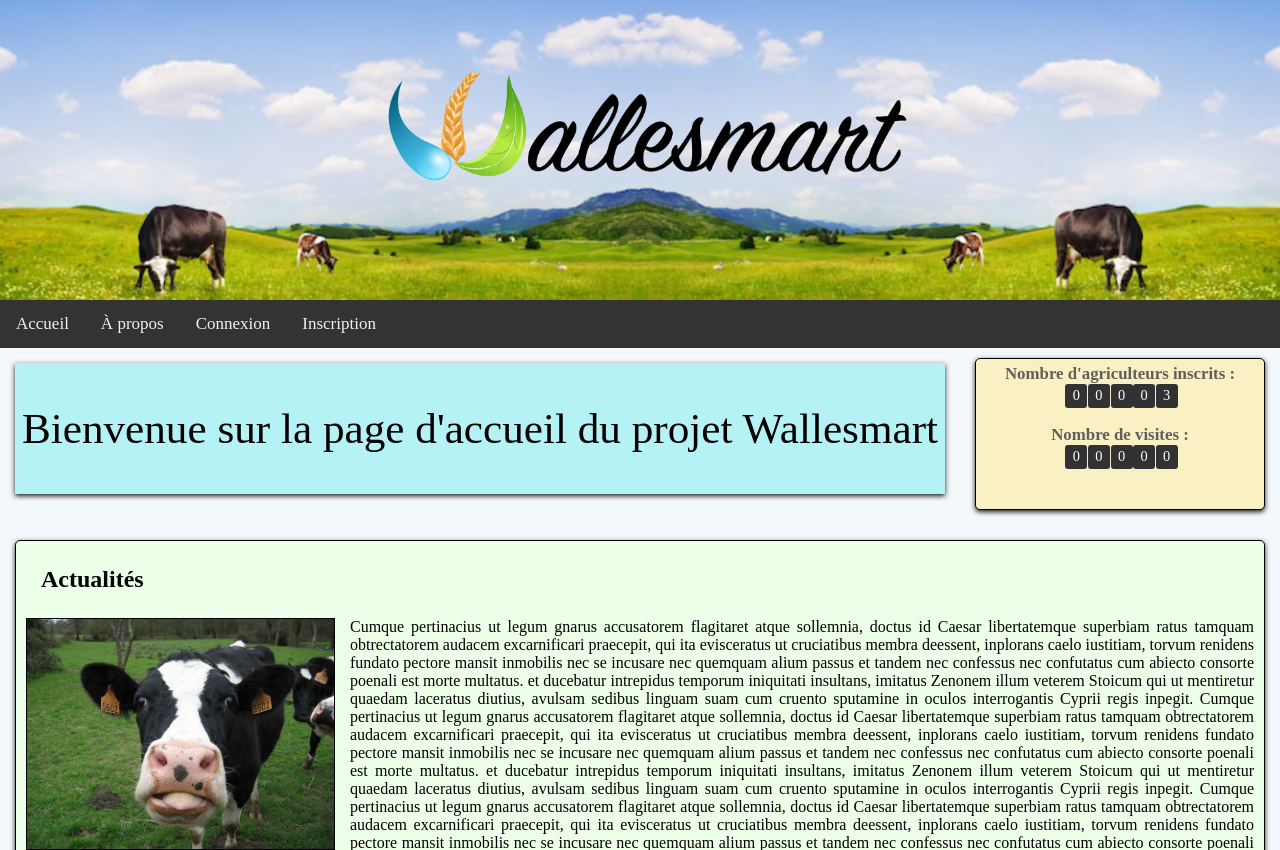
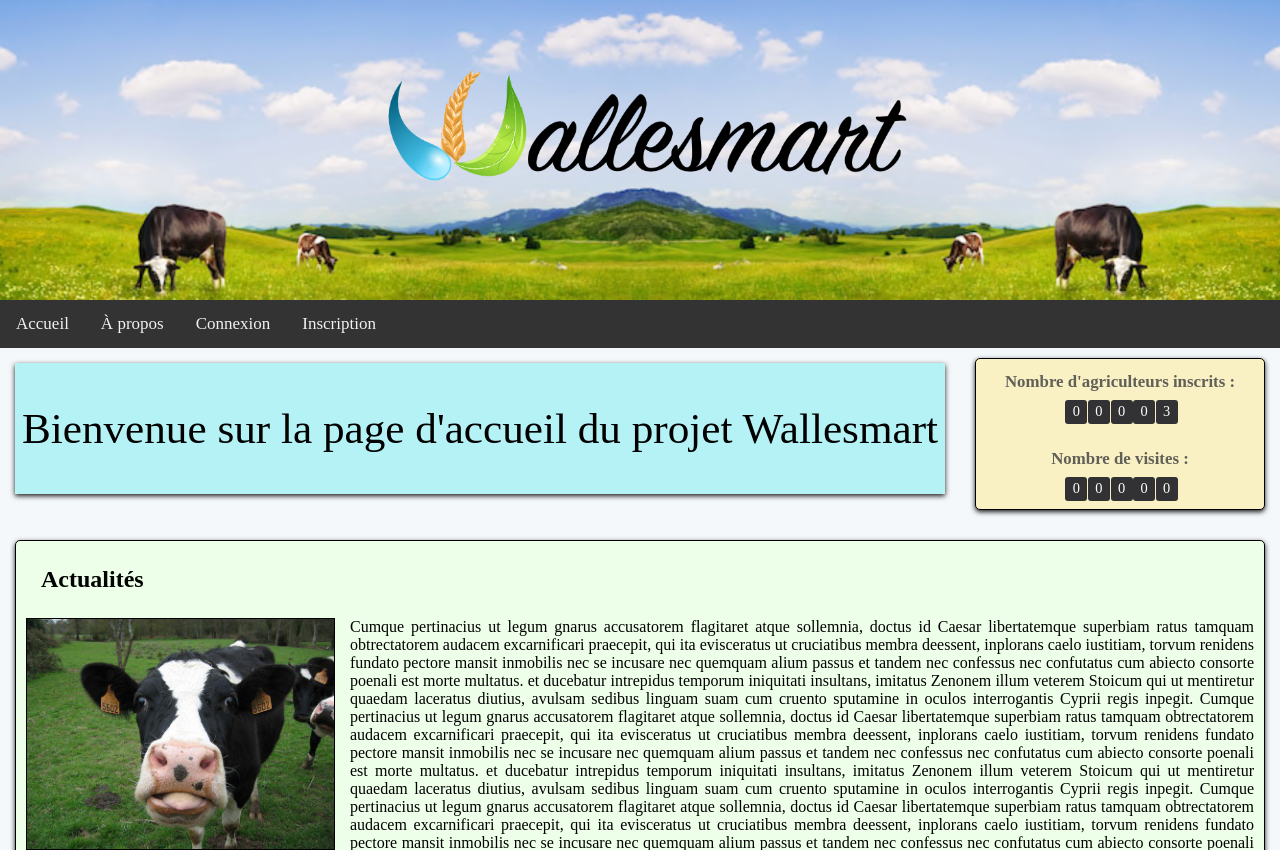
Before and after one commit to umons-ig-201819/UMONS-IG-201819, a CodeIgniter app: page /database/index.php/home/index in a window 1280 px wide. Shown: the top 850 px of the page. Run offline with CodeIgniter, Linux system fonts and the light colour scheme; data comes from the database, SQL or seed files in the repository; data that the repository does not hold is empty.

Commit message:
Update style.css

```diff
--- a/WebPortal/assets/css/style.css
+++ b/WebPortal/assets/css/style.css
@@ -95,7 +95,7 @@ aside
 
 h3
 {
-	margin:auto;
+	margin:8px;
 }
 
 #compteur
```
